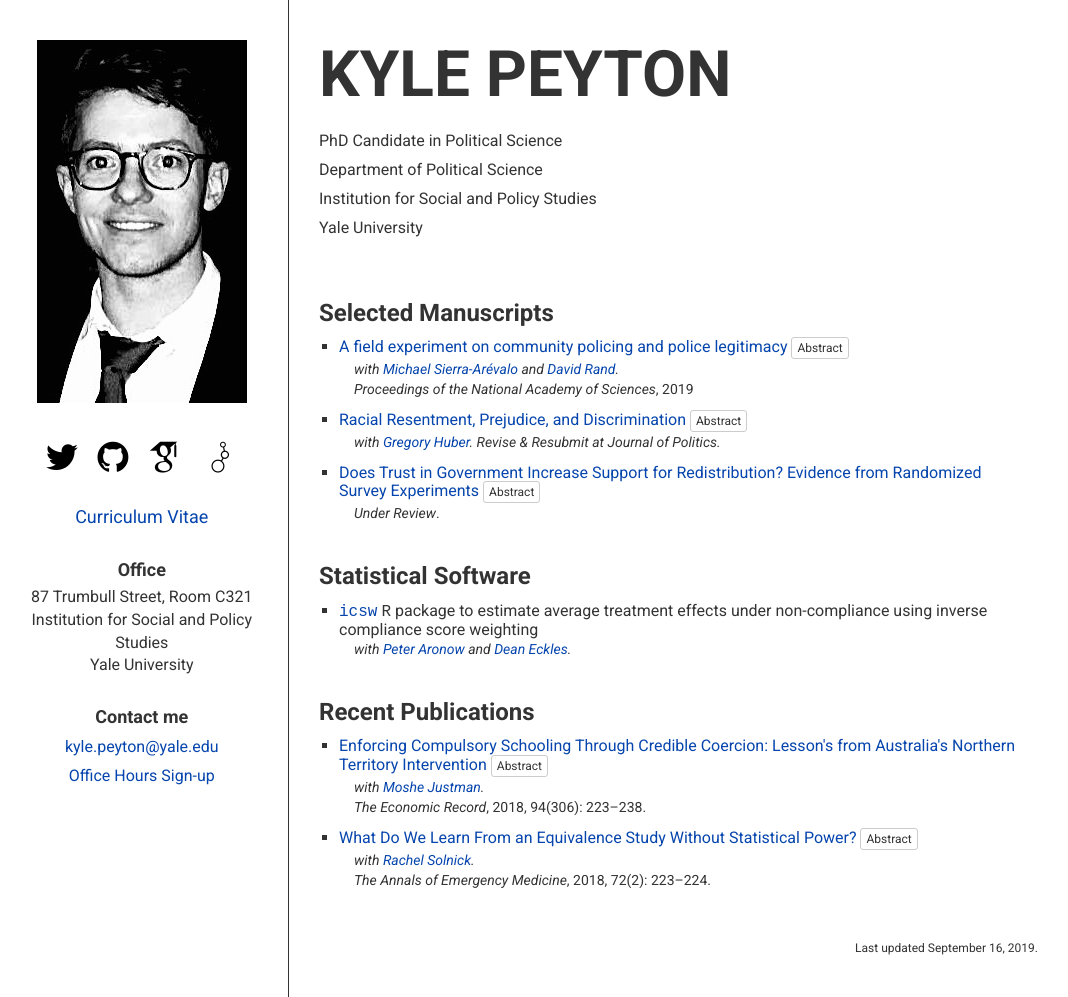
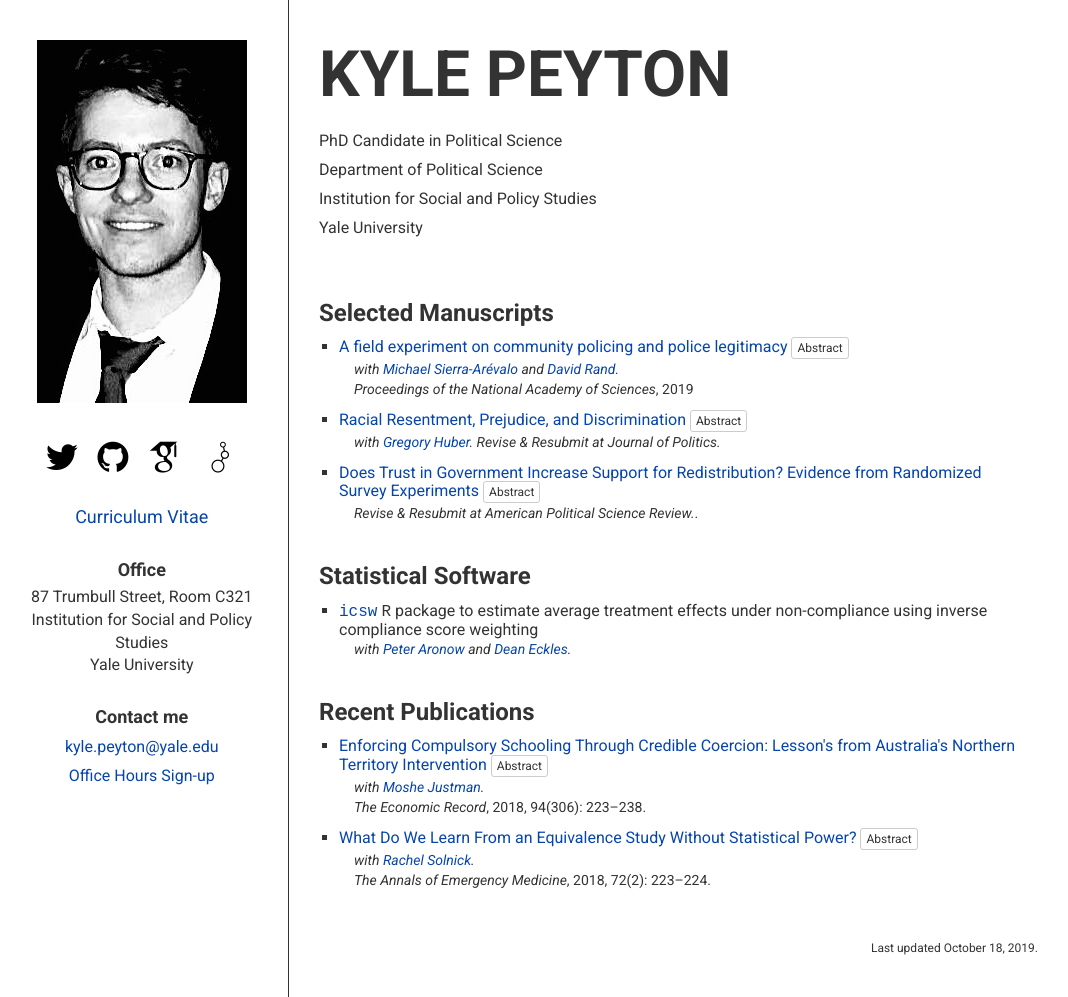
Before and after one commit to kylepeyton/kylepeyton.github.io, a Jekyll site: the page index.html, which Jekyll copies as it is, in a window 1280 px wide. Shown: the whole page, without its empty margins (157-1225 px from the left). Built offline with Jekyll 4.4.1, drawn with Linux system fonts in a browser that asks for light colours; some web fonts are replaced.

Commit message:
Update index.html

```diff
--- a/index.html
+++ b/index.html
@@ -124,7 +124,7 @@
 					<a href="http://bit.ly/2Gr8EDL" onclick="ga('send', 'event', 'paper', 'Peyton2018TrustGov');">Does Trust in Government Increase Support for Redistribution? Evidence from Randomized Survey Experiments</a>
 					<button type="button" class="btn btn-default btn-xs" data-toggle="collapse" data-target="#Peyton2018TrustGov_abstract" aria-expanded="false" aria-controls="#Peyton2018TrustGov_abstract">Abstract</button>
 				</h4>
-				<div class="paperinfo"><span class="journalname">Under Review</span>.</div>
+				<div class="paperinfo"><span class="journalname">Revise & Resubmit at American Political Science Review.</span>.</div>
 				<div class="paperinfo"></div>
 				<div class="collapsecontainer"><div class="collapse" id="Peyton2018TrustGov_abstract"><div class="well well-sm abstract">Why isn't there more support for redistribution in the United States? Political scientists have theorized that low trust in government depresses support for redistribution, but empirical support for this theory draws largely on regression analyses of survey data. I clarify the untestable assumptions required for identification with regression modeling and describe an alternative design that uses randomized experiments about political corruption to estimate the effect of trust in government on support for redistribution under weaker assumptions. I apply this approach to data from three independent survey experiments (N = 3,741) to estimate the impact that large experimentally-induced increases in political trust have on support for redistribution. Contrary to theoretical predictions, I find estimated effects that are statistically indistinguishable from zero, suggesting trust in government has a substantively negligible impact on Americans' redistributive policy preferences.</div></div></div>
 			</li>
@@ -168,7 +168,7 @@
 		</ul>
 
 		<div class="updated-time">
-			Last updated September 16, 2019.
+			Last updated October 18, 2019.
 		</div>
 	</div>
 
```
